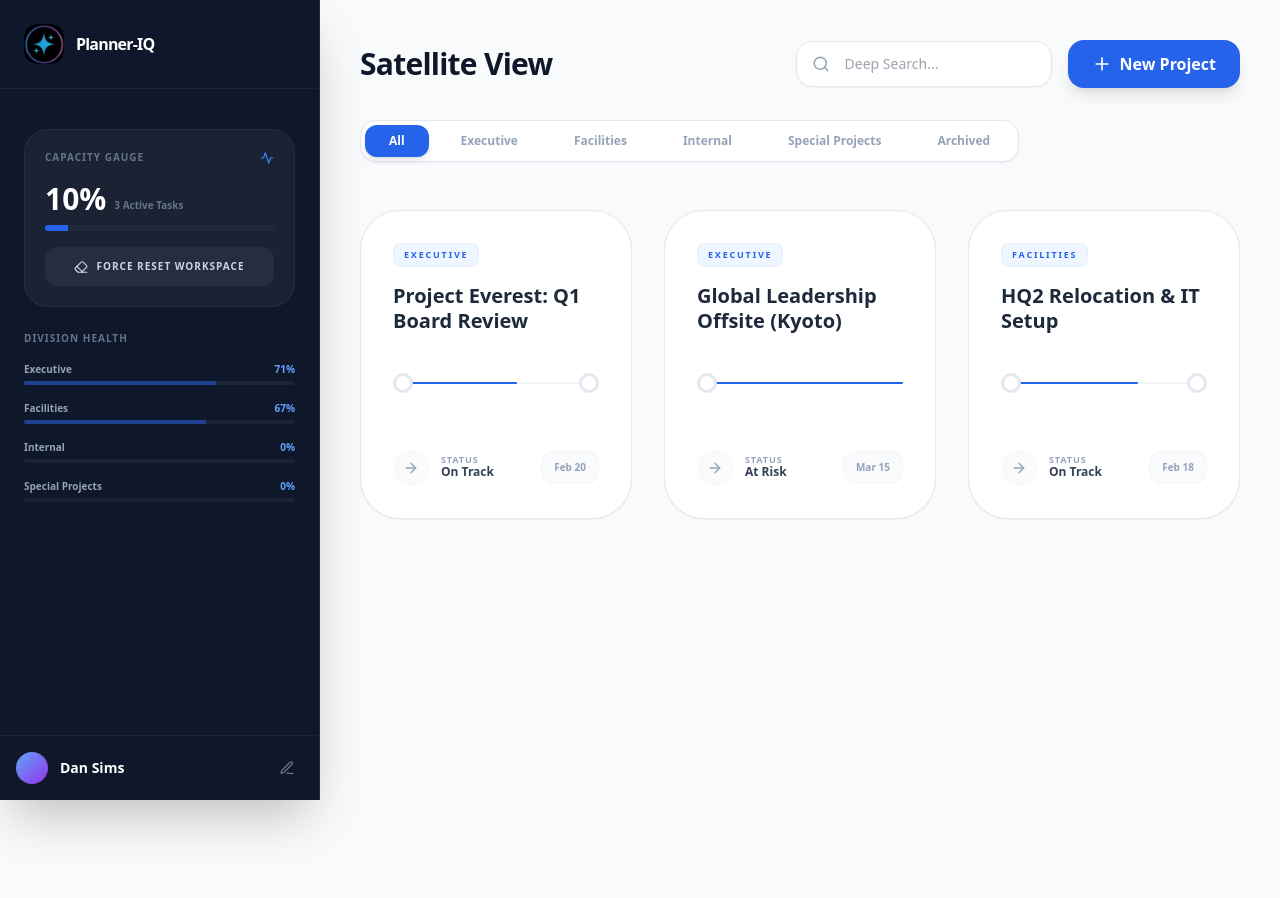
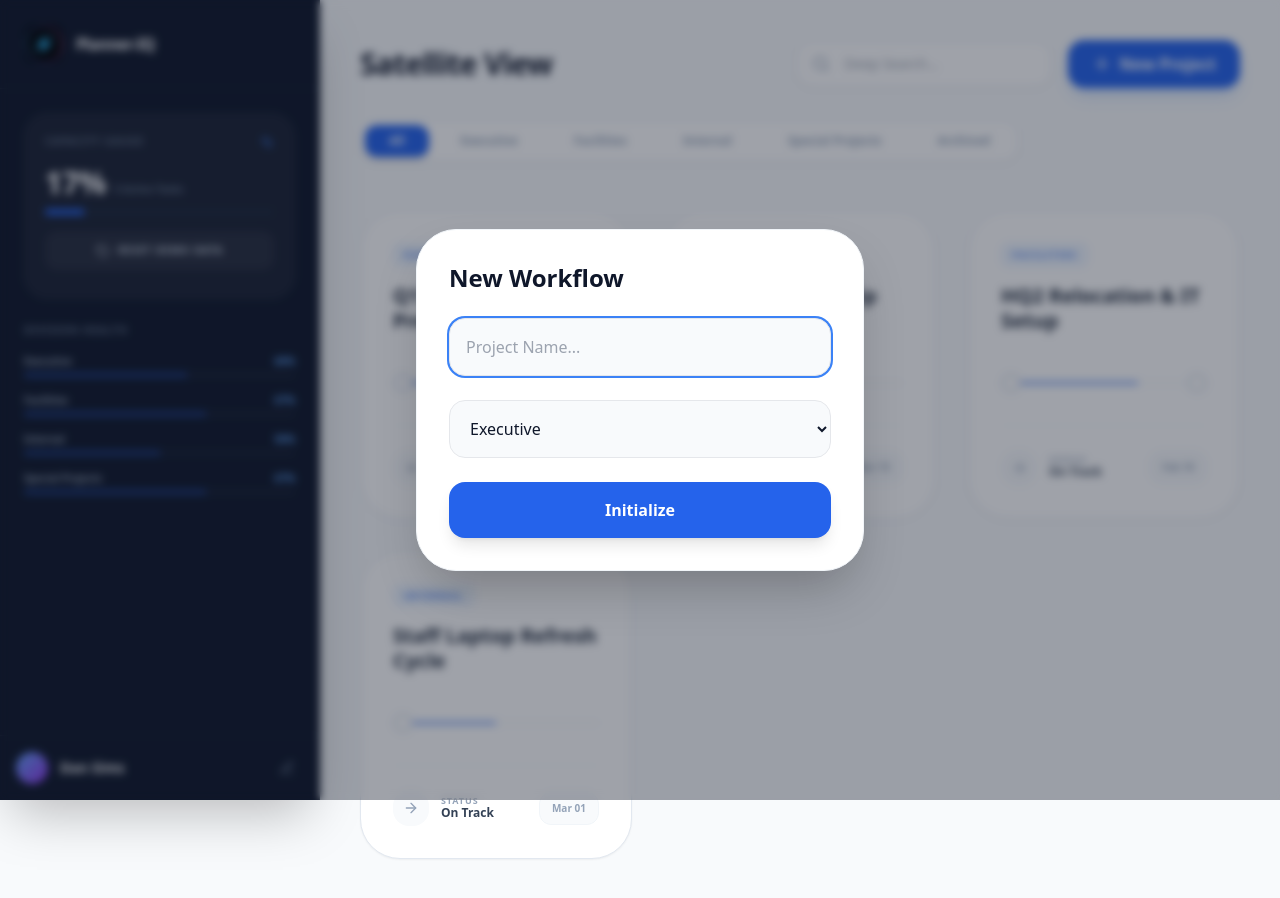
Before and after one commit to dansims2024-afk/Planner-IQ, a Next.js app: page / in a window 1280 px wide. Both pictures are taken after a click on the button "New Project". Before the commit the page ends 800 px from the top, so only its background shows below. Built offline with nearby package versions, Linux system fonts and the light colour scheme.

Commit message:
Update Dashboard.jsx

```diff
--- a/src/components/Dashboard.jsx
+++ b/src/components/Dashboard.jsx
@@ -3,7 +3,7 @@
 import React, { useState, useEffect } from 'react';
 import {
   Layout, CheckCircle2, Plus, X, Search, Bell, Edit3,
-  Settings, Archive, Trash2, Filter, Activity, Eraser
+  Settings, Archive, Trash2, Filter, Activity, Eraser, Zap, RotateCcw
 } from 'lucide-react';
 import Image from 'next/image';
 import Link from 'next/link';
@@ -11,32 +11,33 @@ import ProjectCard from './ProjectCard';
 
 const DIVISIONS = ["All", "Executive", "Facilities", "Internal", "Special Projects", "Archived"];
 
+// --- ELITE DEMO DATA ---
 const ELITE_SAMPLES = [
   {
     id: 301,
-    title: "Project Everest: Q1 Board Review",
+    title: "Q1 Board Meeting Prep",
     division: "Executive",
     status: "On Track",
-    deadline: "Feb 20",
+    deadline: "Feb 24",
     lastUpdated: "10:15 AM",
     order: 1,
     archived: false,
     phases: [
       { id: 1, name: "Preparation", tasks: [
-        { id: 3011, text: "Collate Dept. Executive Summaries", completed: true, resources: [{id: 1, type: 'file', value: 'CEO_Summary_V2.pdf'}] },
-        { id: 3012, text: "Audit Q4 Financial Statements", completed: true, resources: [{id: 2, type: 'link', value: 'https://finance.portal/q4'}] },
-        { id: 3013, text: "Draft Board Deck v1", completed: false, resources: [] }
+        { id: 101, text: "Collate Dept. Executive Summaries", completed: true, resources: [{id: 1, type: 'file', value: 'CEO_Summary_v2.pdf'}] },
+        { id: 102, text: "Audit Q4 Financial Statements", completed: true, resources: [{id: 2, type: 'link', value: 'finance.portal/q4-audit'}] },
+        { id: 103, text: "Draft Board Deck v1", completed: false, resources: [] }
       ]},
       { id: 2, name: "Logistics", tasks: [
-        { id: 3014, text: "Confirm Director Travel & Hotel", completed: true, resources: [{id: 3, type: 'file', value: 'Travel_Manifest.xlsx'}] },
-        { id: 3015, text: "Finalize Executive Catering Menu", completed: false, resources: [] }
+        { id: 104, text: "Confirm Director Travel & Hotel", completed: true, resources: [{id: 3, type: 'file', value: 'Travel_Manifest.xlsx'}] },
+        { id: 105, text: "Finalize Executive Catering Menu", completed: false, resources: [] }
       ]}
     ]
   },
   {
     id: 302,
     title: "Global Leadership Offsite (Kyoto)",
-    division: "Executive",
+    division: "Special Projects",
     status: "At Risk",
     deadline: "Mar 15",
     lastUpdated: "Yesterday",
@@ -44,8 +45,9 @@ const ELITE_SAMPLES = [
     archived: false,
     phases: [
       { id: 1, name: "Strategic Planning", tasks: [
-        { id: 3021, text: "Venue Site Selection & RFP", completed: true, resources: [{id: 4, type: 'link', value: 'https://kyoto.conventions.jp/rfp'}] },
-        { id: 3022, text: "Define Key Learning Objectives", completed: true, resources: [] }
+        { id: 201, text: "Venue Site Selection & RFP", completed: true, resources: [{id: 4, type: 'link', value: 'kyoto.conventions.jp/rfp'}] },
+        { id: 202, text: "Define Key Learning Objectives", completed: true, resources: [] },
+        { id: 203, text: "Secure Keynote Speaker", completed: false, resources: [] }
       ]}
     ]
   },
@@ -59,10 +61,26 @@ const ELITE_SAMPLES = [
     order: 3,
     archived: false,
     phases: [
-      { id: 1, name: "Planning", tasks: [{ id: 3031, text: "Floor Plan Approval", completed: true, resources: [{id: 5, type: 'file', value: 'Blueprints_Final.dwg'}] }] },
-      { id: 2, name: "Network Setup", tasks: [
-        { id: 3034, text: "Network Stress Test", completed: true, resources: [] },
-        { id: 3035, text: "Staff Badge Activation", completed: false, resources: [] }
+      { id: 1, name: "Planning", tasks: [{ id: 301, text: "Floor Plan Approval", completed: true, resources: [{id: 5, type: 'file', value: 'Blueprints_Final.dwg'}] }] },
+      { id: 2, name: "Execution", tasks: [
+        { id: 304, text: "Network Stress Test", completed: true, resources: [] },
+        { id: 305, text: "Staff Badge Activation", completed: false, resources: [] }
+      ]}
+    ]
+  },
+  {
+    id: 304,
+    title: "Staff Laptop Refresh Cycle",
+    division: "Internal",
+    status: "On Track",
+    deadline: "Mar 01",
+    lastUpdated: "1 hour ago",
+    order: 4,
+    archived: false,
+    phases: [
+      { id: 1, name: "Procurement", tasks: [
+        { id: 401, text: "Vendor Quotes (Dell vs Apple)", completed: true, resources: [] },
+        { id: 402, text: "Budget Approval", completed: false, resources: [] }
       ]}
     ]
   }
@@ -72,17 +90,18 @@ export default function Dashboard() {
   const [projects, setProjects] = useState([]);
   const [activeDivision, setActiveDivision] = useState("All");
   const [searchQuery, setSearchQuery] = useState("");
+  const [searchResults, setSearchResults] = useState([]);
   const [isModalOpen, setIsModalOpen] = useState(false);
   const [isEditMode, setIsEditMode] = useState(false);
   const [newTitle, setNewTitle] = useState("");
   const [newDivision, setNewDivision] = useState("Executive");
   const [logoLoaded, setLogoLoaded] = useState(false);
 
-  // --- DATA HYDRATION ENGINE ---
+  // --- AUTOMATIC DEMO HYDRATION ---
   useEffect(() => {
     const saved = localStorage.getItem('planner_iq_projects');
-    // Force inject if empty or using old schema
-    if (!saved || saved === "[]" || !saved.includes('resources')) {
+    if (!saved || saved === "[]") {
+      // If empty, force load the Elite Samples
       localStorage.setItem('planner_iq_projects', JSON.stringify(ELITE_SAMPLES));
       setProjects(ELITE_SAMPLES);
     } else {
@@ -90,15 +109,42 @@ export default function Dashboard() {
     }
   }, []);
 
+  // --- DEEP SEARCH ENGINE ---
+  useEffect(() => {
+    if (searchQuery.length < 2) {
+      setSearchResults([]);
+      return;
+    }
+    const results = [];
+    projects.forEach(project => {
+      project.phases.forEach(phase => {
+        phase.tasks.forEach(task => {
+          if (task.text.toLowerCase().includes(searchQuery.toLowerCase()) && !project.archived) {
+            results.push({ projectId: project.id, projectTitle: project.title, taskText: task.text });
+          }
+        });
+      });
+    });
+    setSearchResults(results.slice(0, 5));
+  }, [searchQuery, projects]);
+
   const saveAll = (list) => {
     setProjects(list);
     localStorage.setItem('planner_iq_projects', JSON.stringify(list));
+  };
+
+  const resetDemo = () => {
+    if(confirm("Reset entire workspace to Demo State?")) {
+      saveAll(ELITE_SAMPLES);
+      window.location.reload();
+    }
   };
 
   const getCapacity = () => {
     const pending = projects.filter(p => !p.archived).reduce((acc, p) =>
       acc + p.phases.reduce((phAcc, ph) => phAcc + (ph.tasks?.filter(t => !t.completed).length || 0), 0), 0
     );
+    // Scale: 0-30 tasks.
     return { percent: Math.min(Math.round((pending / 30) * 100), 100), count: pending };
   };
 
@@ -121,18 +167,40 @@ export default function Dashboard() {
   return (
     <div className="min-h-screen bg-slate-50 flex font-sans text-slate-900">
 
+      {/* ADD PROJECT MODAL */}
+      {isModalOpen && (
+        <div className="fixed inset-0 z-[100] flex items-center justify-center bg-slate-900/40 backdrop-blur-sm p-4">
+          <div className="bg-white rounded-[2.5rem] shadow-2xl w-full max-w-md p-8 border border-slate-100 animate-in zoom-in-95">
+            <h3 className="font-bold text-2xl mb-6">New Workflow</h3>
+            <div className="space-y-6">
+              <input autoFocus value={newTitle} onChange={(e)=>setNewTitle(e.target.value)} placeholder="Project Name..." className="w-full p-4 bg-slate-50 rounded-2xl border outline-none focus:ring-2 focus:ring-blue-500 font-medium" />
+              <select value={newDivision} onChange={(e)=>setNewDivision(e.target.value)} className="w-full p-4 bg-slate-50 rounded-2xl border outline-none font-medium">
+                {DIVISIONS.filter(d => d !== "All" && d !== "Archived").map(d => <option key={d} value={d}>{d}</option>)}
+              </select>
+              <button onClick={() => {
+                const newP = { id: Date.now(), title: newTitle, division: newDivision, status: "On Track", archived: false, order: projects.length+1, phases: [{id:1, name: "Planning", tasks: []}] };
+                saveAll([...projects, newP]);
+                setIsModalOpen(false);
+                setNewTitle("");
+              }} className="w-full bg-blue-600 text-white font-bold py-4 rounded-2xl shadow-lg">Initialize</button>
+            </div>
+          </div>
+        </div>
+      )}
+
       {/* SIDEBAR */}
       <aside className="w-80 bg-slate-900 text-slate-300 flex flex-col fixed h-full hidden lg:flex border-r border-slate-800 shadow-2xl z-20">
         <div className="p-6 border-b border-white/5 flex items-center gap-3">
           <div className="relative w-10 h-10 rounded-xl overflow-hidden bg-blue-600 flex items-center justify-center font-bold">
             <Image src="/logo.png" alt="Logo" fill className="object-cover z-10" onLoad={()=>setLogoLoaded(true)} onError={()=>setLogoLoaded(false)} unoptimized />
-            {!logoLoaded && <span className="text-lg">P</span>}
+            {!logoLoaded && "P"}
           </div>
           <h1 className="font-bold text-white tracking-tighter">Planner-IQ</h1>
         </div>
 
-        <div className="p-6 mt-4">
-          <div className="bg-white/5 rounded-3xl p-5 border border-white/5 shadow-inner">
+        {/* ANALYTICS WIDGET */}
+        <div className="p-6">
+          <div className="bg-white/5 rounded-3xl p-5 border border-white/5">
             <div className="flex justify-between items-center mb-4">
               <h3 className="text-[10px] font-bold uppercase tracking-widest text-slate-500">Capacity Gauge</h3>
               <Activity size={14} className={capacity.percent > 80 ? "text-red-500 animate-pulse" : "text-blue-500"} />
@@ -144,15 +212,14 @@ export default function Dashboard() {
             <div className="h-1.5 w-full bg-slate-800 rounded-full overflow-hidden mb-4">
               <div className={`h-full transition-all duration-1000 ${capacity.percent > 80 ? 'bg-red-500' : 'bg-blue-600'}`} style={{ width: `${capacity.percent}%` }} />
             </div>
-            <button
-              onClick={() => { localStorage.clear(); window.location.reload(); }}
-              className="w-full flex items-center justify-center gap-2 py-3 bg-white/5 hover:bg-red-600 rounded-xl text-[10px] font-bold uppercase tracking-widest transition-all"
-            >
-              <Eraser size={14} /> Force Reset Workspace
+
+            <button onClick={resetDemo} className="w-full flex items-center justify-center gap-2 py-3 bg-white/5 hover:bg-red-600/20 hover:text-red-400 rounded-xl text-[10px] font-bold uppercase tracking-widest transition-all mb-2">
+              <RotateCcw size={14} /> Reset Demo Data
             </button>
           </div>
         </div>
 
+        {/* DIVISION HEALTH */}
         <div className="px-6 space-y-4 mb-6">
           <h3 className="text-[10px] font-bold uppercase tracking-widest text-slate-500">Division Health</h3>
           {DIVISIONS.filter(d => d !== "All" && d !== "Archived").map(div => (
@@ -171,25 +238,38 @@ export default function Dashboard() {
         <div className="mt-auto p-4 border-t border-white/5 flex items-center gap-3">
           <div className="w-8 h-8 rounded-full bg-gradient-to-br from-blue-400 to-purple-600" />
           <div className="flex-1 text-sm font-semibold text-white">Dan Sims</div>
-          <button onClick={() => setIsEditMode(!isEditMode)} className={`p-2 rounded-lg ${isEditMode ? 'bg-blue-600 text-white shadow-lg' : 'text-slate-500 hover:text-white'}`}>
-            <Edit3 size={16}/>
-          </button>
+          <button onClick={() => setIsEditMode(!isEditMode)} className={`p-2 rounded-lg ${isEditMode ? 'bg-blue-600 text-white' : 'text-slate-500'}`}><Edit3 size={16}/></button>
         </div>
       </aside>
 
+      {/* MAIN CONTENT */}
       <main className="flex-1 lg:ml-80 p-10">
         <header className="flex flex-col gap-8 mb-12">
           <div className="flex justify-between items-center">
             <h2 className="text-3xl font-extrabold tracking-tight">Satellite View</h2>
             <div className="flex items-center gap-4">
-              <div className="relative">
+              {/* SEARCH BAR */}
+              <div className="relative group">
                 <Search className="absolute left-4 top-1/2 -translate-y-1/2 text-slate-400" size={18} />
-                <input value={searchQuery} onChange={(e)=>setSearchQuery(e.target.value)} placeholder="Deep Search..." className="pl-12 pr-6 py-3 bg-white border border-slate-200 rounded-2xl text-sm w-64 shadow-sm outline-none" />
+                <input value={searchQuery} onChange={(e)=>setSearchQuery(e.target.value)} placeholder="Deep Search..." className="pl-12 pr-6 py-3 bg-white border border-slate-200 rounded-2xl text-sm w-64 shadow-sm outline-none focus:ring-4 focus:ring-blue-500/10" />
+
+                {/* SEARCH RESULTS DROPDOWN */}
+                {searchResults.length > 0 && (
+                  <div className="absolute top-full mt-2 left-0 w-full bg-white rounded-2xl shadow-2xl border border-slate-100 overflow-hidden z-[50]">
+                    {searchResults.map((res, i) => (
+                      <Link key={i} href={`/project/${res.projectId}`} className="block p-4 hover:bg-slate-50 border-b last:border-0">
+                        <span className="text-[10px] font-bold text-blue-600 block mb-1 uppercase">{res.projectTitle}</span>
+                        <p className="text-xs font-medium text-slate-700">{res.taskText}</p>
+                      </Link>
+                    ))}
+                  </div>
+                )}
               </div>
-              <button onClick={()=>setIsModalOpen(true)} className="bg-blue-600 text-white px-6 py-3 rounded-2xl font-bold flex items-center gap-2 shadow-lg"><Plus size={20}/> New Project</button>
+              <button onClick={()=>setIsModalOpen(true)} className="bg-blue-600 text-white px-6 py-3 rounded-2xl font-bold flex items-center gap-2 shadow-lg shadow-blue-500/20 hover:scale-105 transition-all"><Plus size={20}/> New Project</button>
             </div>
           </div>
 
+          {/* DIVISION FILTER TABS */}
           <div className="flex gap-2 p-1 bg-white border border-slate-200 rounded-2xl shadow-sm w-fit">
             {DIVISIONS.map(div => (
               <button key={div} onClick={() => setActiveDivision(div)} className={`px-6 py-2 rounded-xl text-xs font-bold transition-all ${activeDivision === div ? 'bg-blue-600 text-white shadow-md' : 'text-slate-400 hover:bg-slate-50'}`}>
@@ -199,6 +279,7 @@ export default function Dashboard() {
           </div>
         </header>
 
+        {/* PROJECT GRID */}
         <div className="grid grid-cols-1 md:grid-cols-2 xl:grid-cols-3 gap-8">
           {filtered.map((p, index) => (
             <ProjectCard
```
